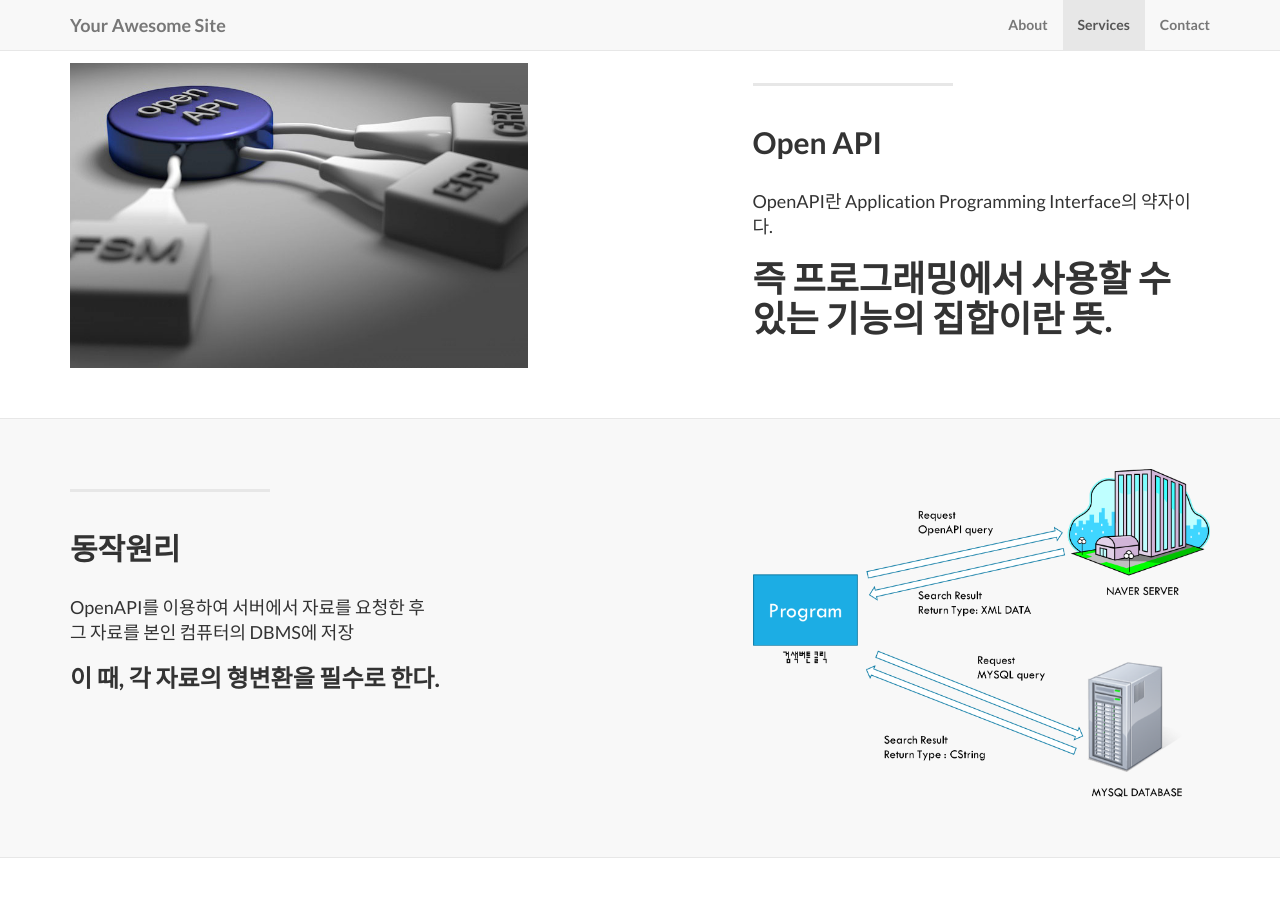
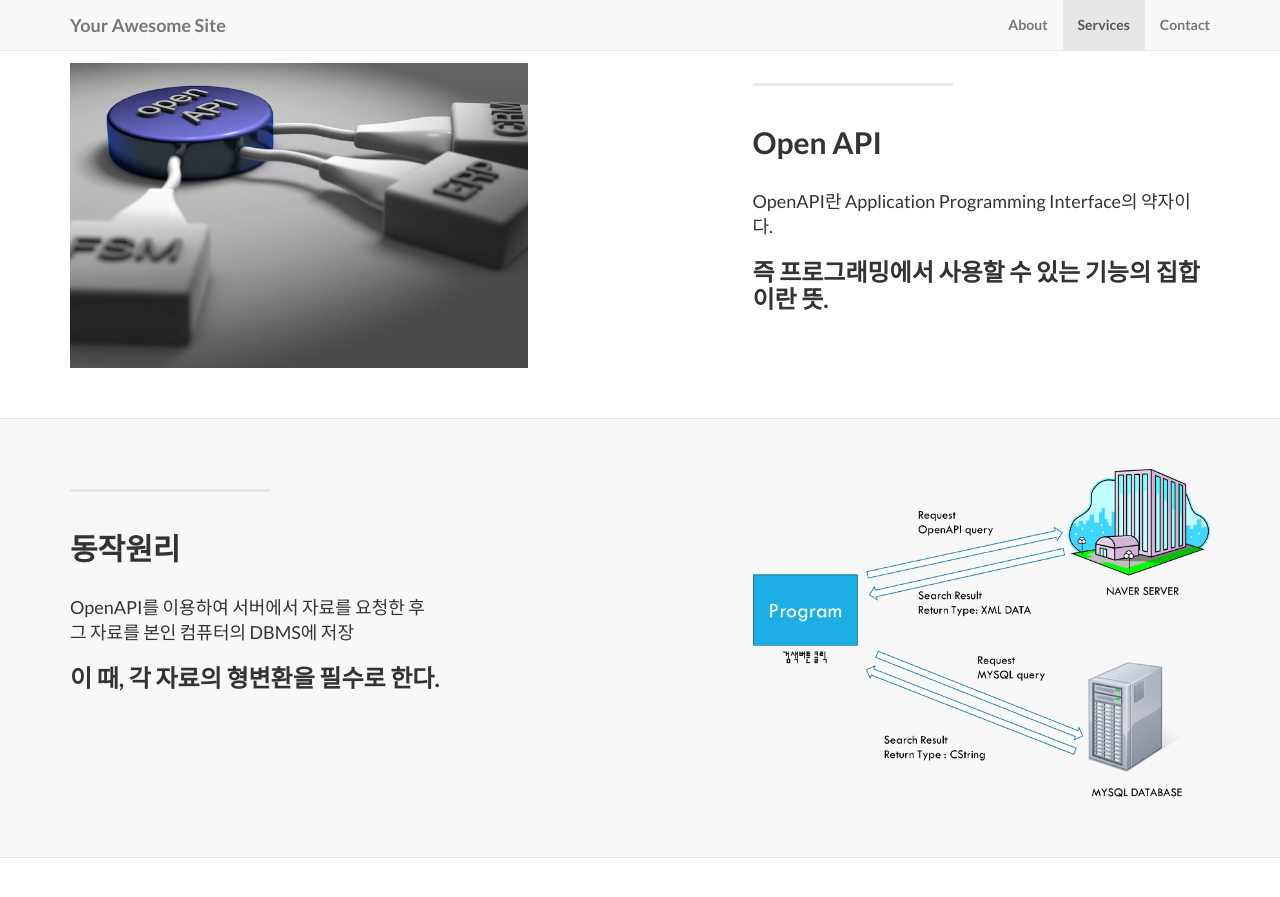
Before and after one commit to dbwjddldb96/dbwjddldb96.github.com, a Jekyll site: the page built from index.html, in a window 1280 px wide and 900 px high, scrolled down 2445 px. Shown: the top 897 px of the window. Built offline with Jekyll 4.4.1, drawn with Linux system fonts in a browser that asks for light colours.

```diff
--- a/_posts/2016-05-22-smart-function (4).markdown
+++ b/_posts/2016-05-22-smart-function (4).markdown
@@ -7,4 +7,4 @@ img: art6.jpg
 
 
 OpenAPI란 Application Programming Interface의 약자이다.
-# 즉 프로그래밍에서 사용할 수 있는 기능의 집합이란 뜻.
+### 즉 프로그래밍에서 사용할 수 있는 기능의 집합이란 뜻.
```
